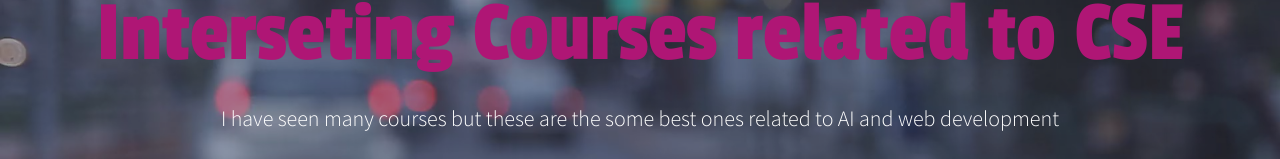
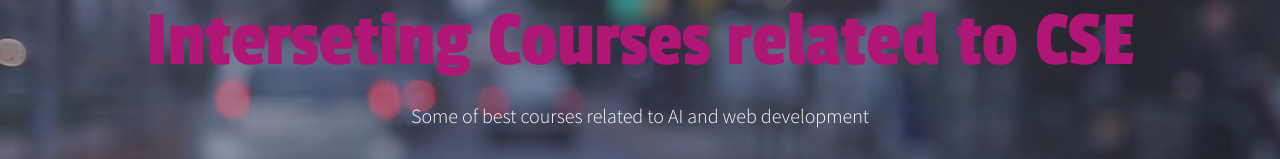
Before and after one commit to Satyam123kumar/Satyam123kumar.github.io, a plain HTML site: page index.html in a window 1280 px wide. Shown: the part 182-341 px from the top of the page. Drawn offline with Linux system fonts and the light colour scheme.

Commit message:
change in css,fonts and text

```diff
--- a/assets/css/main.css
+++ b/assets/css/main.css
@@ -191,8 +191,8 @@ textarea {
   color: rgba(255, 255, 255, 0.75);
   font-family: "Source Sans Pro", sans-serif;
   font-size: 14pt;
-  font-weight: 300;
-  line-height: 1.65;
+  font-weight: 290;
+  line-height: 1.50;
 }
 
 @media screen and (max-width: 1680px) {
@@ -200,7 +200,7 @@ textarea {
   input,
   select,
   textarea {
-    font-size: 11pt;
+    font-size: 10pt;
   }
 }
 
@@ -209,7 +209,7 @@ textarea {
   input,
   select,
   textarea {
-    font-size: 11pt;
+    font-size: 10pt;
   }
 }
 
@@ -218,7 +218,7 @@ textarea {
   input,
   select,
   textarea {
-    font-size: 12pt;
+    font-size: 11pt;
   }
 }
 
--- a/index.html
+++ b/index.html
@@ -22,7 +22,7 @@
 					<div class="inner">
 						<header>
 							<h1>Interseting Courses related to CSE</h1>
-							<p style="color: white">I have seen many courses but these are the some best ones related to AI and web development</p>
+							<p style="color: white"> Some of  best courses related to AI and web development</p>
 						</header>
 						<a href="#main" class="more">Learn More</a>
 					</div>
@@ -108,7 +108,7 @@
 							<li><a href="https://www.instagram.com/satyamkumar_123" class="icon fa-instagram"><span class="label">Instagram</span></a></li>
 							<li><a href="mailto;satyamkumar14416@gmail.com" class="icon fa-envelope"><span class="label">Email</span></a></li>
 						</ul>
-						<p class="copyright">Made with love <i class="fas fa-heart" style="color:red"></i>  by Satyam kumar and team</p>
+						<p class="copyright">Made with love  <i class="fas fa-heart" style="color:red"></i>   by Satyam kumar</p>
 
 					</div>
 				</footer>
```
